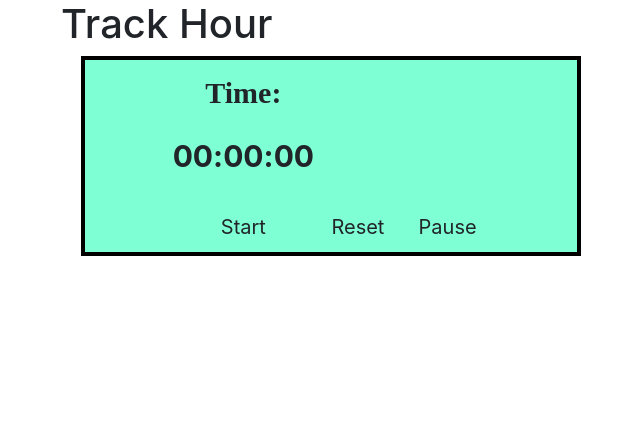
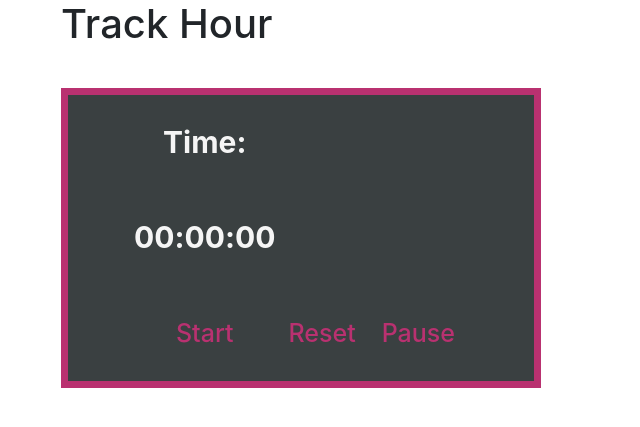
Before and after one commit to JiminSongSoftware/Meno-Time, a Flask app: page /trackHours in a window 1280 px wide. Shown: the part 56-483 px from the top of the page, without its empty margins (24-664 px from the left). Run offline with Flask 2, Linux system fonts and the light colour scheme; some libraries are stand-ins or nearby versions.

Commit message:
Update the pomodoro with css and gif from internet

```diff
--- a/myapp/static/style.css
+++ b/myapp/static/style.css
@@ -6,6 +6,10 @@ a {
 img {
   max-width: 100%;
   height: auto;
+}
+p {
+  margin: 0;
+  padding: 0;
 }
 
 .button {
@@ -55,11 +59,12 @@ img {
 }
 /*========== Pomodoro Timer Section ==========*/
 .pomodoroTimer_container {
-  height: 200px;
-  width: 500px;
-  margin-left: 20px;
-  border: 4px solid black;
-  background-color: aquamarine;
+  height: 300px;
+  width: 480px;
+  margin: 40px 0px;
+  color: whitesmoke;
+  border: 7px solid #b93170;
+  background-color: #3a4041;
 
   display: grid;
   grid-template-columns: repeat(5, 1fr);
@@ -70,7 +75,6 @@ img {
 .label {
   align-self: center;
   justify-self: center;
-  font-family: "Times New Roman", serif;
   font-size: 30px;
   font-weight: bold;
 }
@@ -91,11 +95,6 @@ img {
   font-weight: bold;
 }
 
-p {
-  margin: 0;
-  padding: 0;
-}
-
 #work-timer {
   grid-area: 2 / 2 / 2 / 2;
 }
@@ -104,15 +103,16 @@ p {
   grid-area: 2 / 4 / 2 / 4;
 }
 
-/*buttons*/
-
 .btn {
   align-self: center;
   justify-self: center;
-
-  width: 80px;
-  height: 30px;
-  font-size: 20px;
+  color: #b93170;
+  font-weight: 500;
+  font-size: 25px;
+}
+.btn:hover {
+  color: aquamarine;
+  border: 2px solid white;
 }
 
 #start {
@@ -126,7 +126,9 @@ p {
 #stop {
   grid-area: 3 / 4 / 3 / 4;
 }
-
+.squid__gif {
+  margin: 40px 70px;
+}
 /*========== Flashcards Section ==========*/
 .flashc_container {
   width: 1000px;
```
Also changed, not shown: myapp/templates/pomodoroTimer.html (+15 -0 lines), myapp/app.db.
